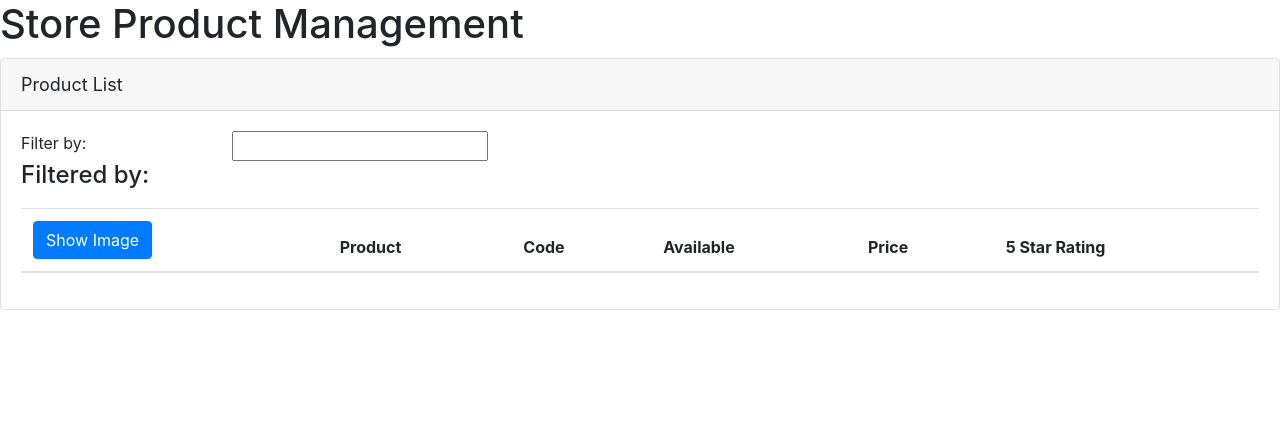
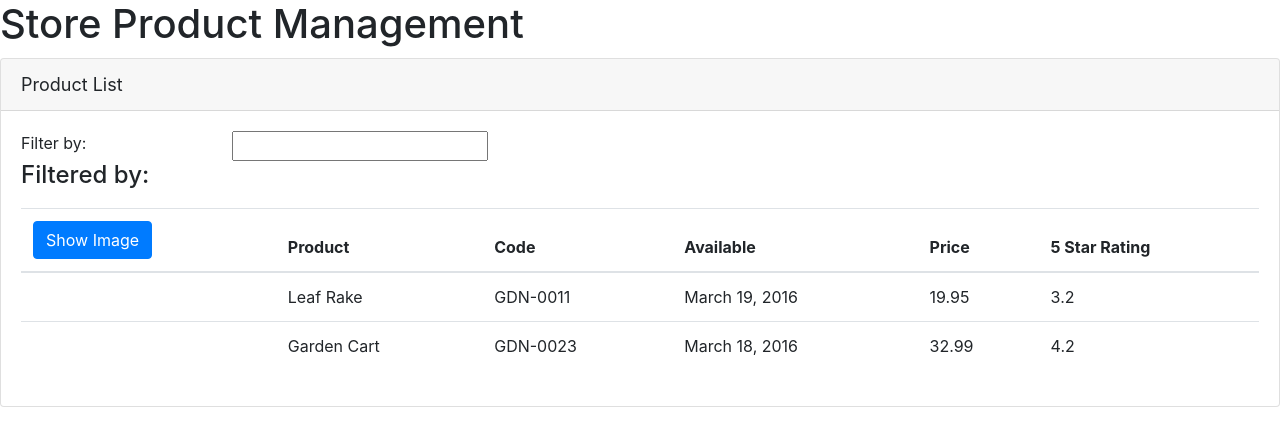
Before and after one commit to tarunvella/angular-app, an Angular app: page / in a window 1280 px wide. Shown: the top 446 px of the page. Built offline with nearby package versions, Linux system fonts and the light colour scheme.

Commit message:
Templates, Interpolation, and Directives

```diff
--- a/src/app/products/product-list.component.html
+++ b/src/app/products/product-list.component.html
@@ -15,7 +15,7 @@
             </div>
         </div>
         <div class='table-responsive'>
-            <table class='table'>
+            <table class='table' *ngIf='products && products.length'>
                 <thead>
                     <tr>
                         <th>
@@ -31,7 +31,14 @@
                     </tr>
                 </thead>
                 <tbody>
-
+                    <tr *ngFor='let product of products'>
+                        <td></td>
+                        <td>{{product.productName}}</td>
+                        <td>{{product.productCode}}</td>
+                        <td>{{product.releaseDate}}</td>
+                        <td>{{product.price}}</td>
+                        <td>{{product.starRating}}</td>
+                    </tr>
                 </tbody>
             </table>
         </div>
--- a/src/app/products/product-list.component.ts
+++ b/src/app/products/product-list.component.ts
@@ -6,5 +6,27 @@
 })
 
 export class ProductListComponent {
-    productListTitle: string = 'Product List'
+    productListTitle: string = 'Product List';
+    products: any[] = [
+        {
+            "productId": 1,
+            "productName": "Leaf Rake",
+            "productCode": "GDN-0011",
+            "releaseDate": "March 19, 2016",
+            "description": "Leaf rake with 48-inch wooden handle.",
+            "price": 19.95,
+            "starRating": 3.2,
+            "imageUrl": "https://openclipart.org/image/300px/svg_to_png/26215/Anonymous_Leaf_Rake.png"
+          },
+          {
+            "productId": 2,
+            "productName": "Garden Cart",
+            "productCode": "GDN-0023",
+            "releaseDate": "March 18, 2016",
+            "description": "15 gallon capacity rolling garden cart",
+            "price": 32.99,
+            "starRating": 4.2,
+            "imageUrl": "https://openclipart.org/image/300px/svg_to_png/58471/garden_cart.png"
+          },
+    ];
 }
```
